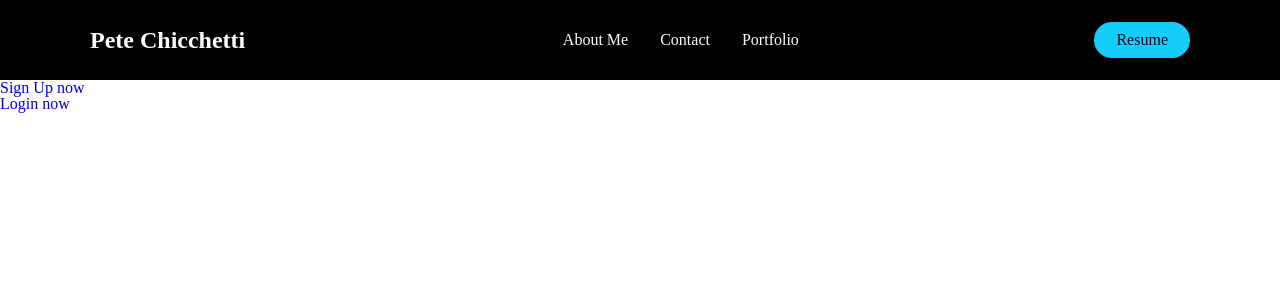
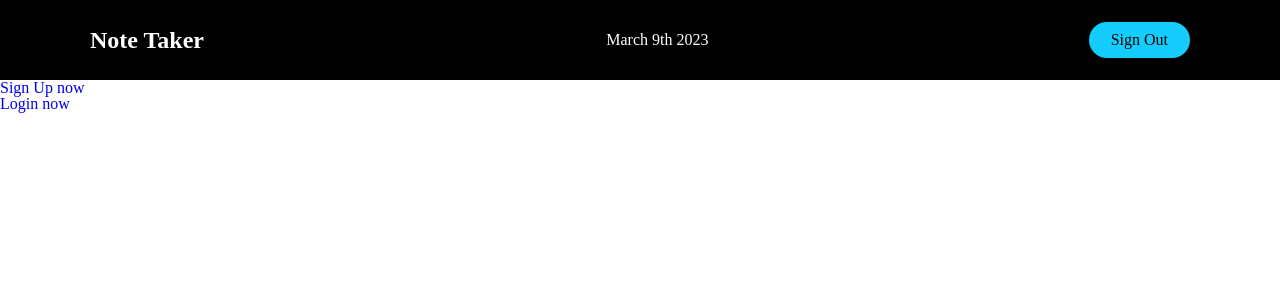
Before and after one commit to PeteChicchetti/note-taker-react, a React (Create React App) app in the folder client/: page / in a window 1280 px wide. Shown: the top 300 px of the page. Built offline with nearby package versions, Linux system fonts and the light colour scheme.

Commit message:
added moment and formated time into nav

```diff
--- a/client/package.json
+++ b/client/package.json
@@ -19,6 +19,7 @@
     "react-dom": "17.0.2",
     "react-icons": "^4.8.0",
     "react-modal": "^3.15.1",
+    "react-moment": "^1.1.3",
     "react-router-dom": "^6.3.0",
     "react-scripts": "5.0.1",
     "styled-components": "^5.3.8",
--- a/client/src/components/NavBar/NavBar.jsx
+++ b/client/src/components/NavBar/NavBar.jsx
@@ -1,4 +1,5 @@
 import React from 'react';
+import Moment from 'react-moment';
 import { FaBars} from 'react-icons/fa';
 import {
   Nav,
@@ -6,10 +7,11 @@ import {
   NavLogo,
   MobileIcon,
   NavMenu,
-  NavItem,
-  NavLinks,
+  // NavItem,
+  // NavLinks,
   NavBtn,
-  NavBtnLink
+  NavBtnLink,
+  Date
 } from './NavBarElements'
 
 const NavBar = ({ toggle }) => {
@@ -17,26 +19,17 @@ const NavBar = ({ toggle }) => {
     <>
         <Nav>
           <NavbarContainer>
-            <NavLogo to="/" id="nav-link">Pete Chicchetti</NavLogo>
+            <NavLogo to="/" id="nav-link">Note Taker</NavLogo>
             <MobileIcon onClick={toggle}>
               <FaBars />
             </MobileIcon>
             <NavMenu>
-              <NavItem>
-                <NavLinks to="/" id="nav-link">About Me</NavLinks>
-              </NavItem>
-              <NavItem>
-                <NavLinks to="/builds" id="nav-link">Contact</NavLinks>
-              </NavItem>
-              <NavItem>
-                <NavLinks to="/discussions" id="nav-link">Portfolio</NavLinks>
-              </NavItem>
-              <NavItem>
-                <NavLinks to="/signup" id="nav-link" style={{ display: 'none' }}>Sign Up</NavLinks>
-              </NavItem>
+                <Date>
+                  <Moment format='MMMM Do YYYY'></Moment>
+                </Date>
             </NavMenu>
             <NavBtn>
-              <NavBtnLink  id="nav-link">Resume</NavBtnLink>
+              <NavBtnLink  id="nav-link">Sign Out</NavBtnLink>
             </NavBtn>
           </NavbarContainer>
         </Nav>
--- a/client/src/components/NavBar/NavBarElements.jsx
+++ b/client/src/components/NavBar/NavBarElements.jsx
@@ -117,3 +117,9 @@ export const NavBtnLink = styled(LinkR)`
         color: #010606;
     }
 `;
+
+export const Date = styled.div`
+    display: flex;
+    align-items: center;
+    color: white;
+`;
```
Also changed, not shown: 1 other file (tests, documents, lock files or other folders).
